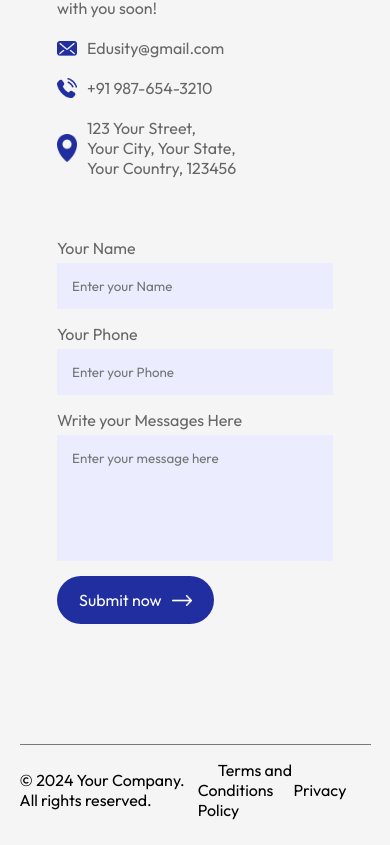
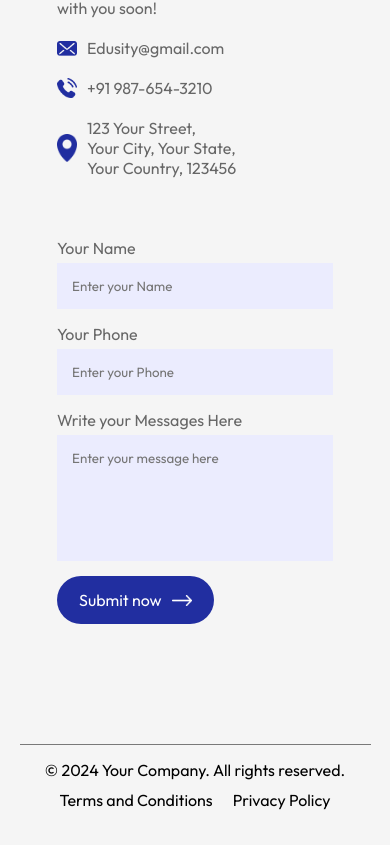
Before and after one commit to Navyapriyalal/Edusity, a React (Vite) app: page / in a window 390 px wide. Shown: the part 4942-5787 px from the top of the page. Built offline with nearby package versions, Linux system fonts and the light colour scheme.

Commit message:
'commited'

```diff
--- a/src/components/Footer/Footer.css
+++ b/src/components/Footer/Footer.css
@@ -12,3 +12,19 @@
     display: inline;
     margin-left: 20px;
 }
+
+/* ----------media--------- */
+@media (max-width:600px){
+    .footer{
+        display: block;
+        text-align: center;
+    }
+
+    .footer ul li{
+        margin: 10px;
+    }
+
+    .footer ul{
+        margin: 10px;
+    }
+}
```
